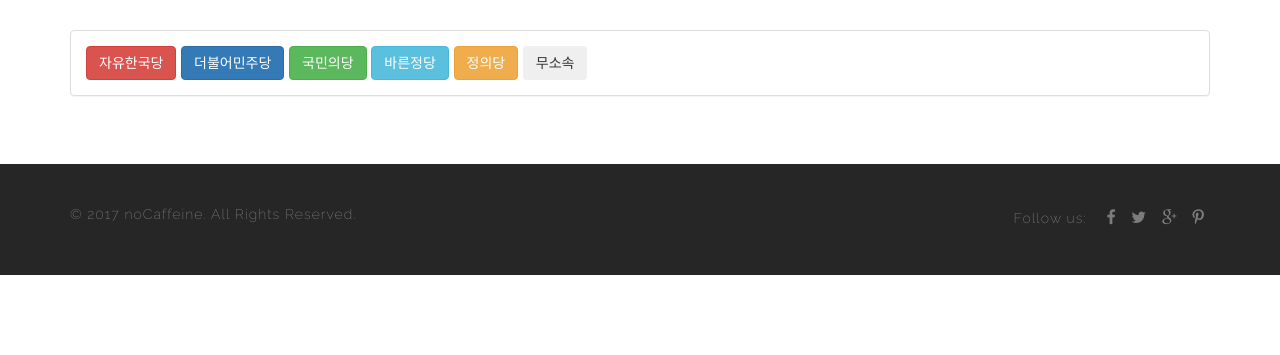
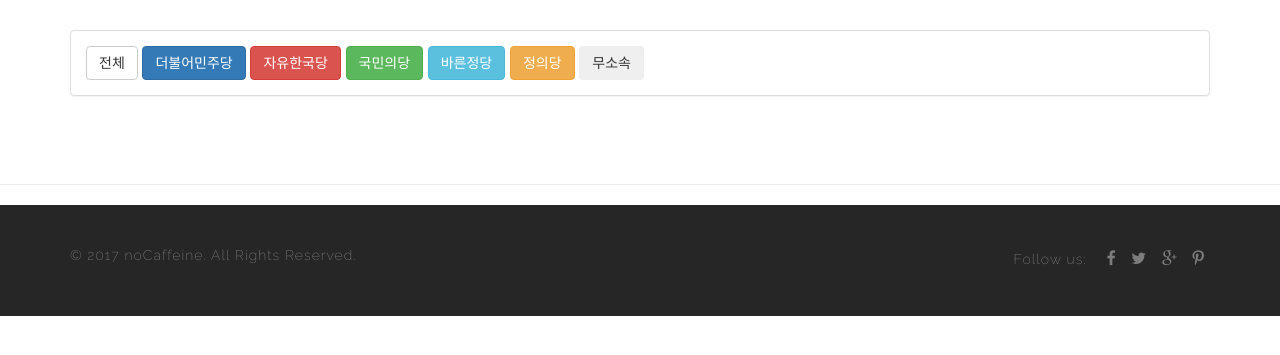
Before and after one commit to jucie15/NoCaffeine, a Django app: page /congressman/ in a window 1280 px wide. Shown: the part 80-435 px from the top of the page. Run offline with Django 3.2, Linux system fonts and the light colour scheme; data that the repository does not hold is empty; some libraries are stand-ins or nearby versions; some web fonts are replaced.

Commit message:
정당 선택버튼구현

```diff
--- a/commitment_verification/pledge/templates/pledge/congressman_list.html
+++ b/commitment_verification/pledge/templates/pledge/congressman_list.html
@@ -4,12 +4,14 @@
 <div class='container' style="margin-top: 30px;">
     <div class="panel panel-default">
     <div class="panel-body">
-    <button class="btn btn-danger">자유한국당</button>
-    <button class="btn btn-primary">더불어민주당</button>
-    <button class="btn btn-success">국민의당</button>
-    <button class="btn btn-info">바른정당</button>
-    <button class="btn btn-warning">정의당</button>
-    <button class="btn btn-basic">무소속</button>
+    <button class="btn btn-default" name="total">전체</button>
+    <!-- 당의 class이름은 당 영어이름 기준으로 했음 -->
+    <button class="btn btn-primary" name="democratic">더불어민주당</button>
+    <button class="btn btn-danger" name="libertykorea">자유한국당</button>
+    <button class="btn btn-success" name="people">국민의당</button>
+    <button class="btn btn-info" name="bareun">바른정당</button>
+    <button class="btn btn-warning" name="justice">정의당</button>
+    <button class="btn btn-basic" name="independent">무소속</button>
     </div>
     </div>
     <div class="congressman-list-row" style="margin:0 auto;">
@@ -44,4 +46,29 @@
         </ul>
     </div>
 </div><!-- /.container -->
+
+<hr/>
+<script type="text/javascript">
+    //당선택 버튼 처리
+    $('.btn').click(function(){
+        var party = $(this).text(); //text값으로 당이름 받아오기
+        switch(party){
+            case '전체': location.href="/congressman"; //기본 국회의원리스트 페이지
+                        break;
+            case '더불어민주당':location.href="/congressman/party/1";
+                                break;
+            case '자유한국당':location.href="/congressman/party/2";
+                            break;
+            case '국민의당': location.href="/congressman/party/3";
+                            break;
+            case '바른정당': location.href="/congressman/party/4";
+                            break;
+            case '정의당': location.href="/congressman/party/5";
+                        break;
+            case '무소속': location.href="/congressman/party/6";
+                        break;
+            default: location.href="/congressman";
+        }
+    });
+</script>
 {% endblock %}
--- a/commitment_verification/pledge/urls.py
+++ b/commitment_verification/pledge/urls.py
@@ -4,6 +4,8 @@ from pledge import views
 urlpatterns = [
     url(r'^$', views.index, name='index'),
     url(r'^congressman/$', views.congressman_list, name='congressman_list'),
+    #url(r'^congressman/$', views.congressman_party, name='congressman_party'),
+    url(r'^congressman/party/(?P<party>\d{1})?/$', views.congressman_party, name='congressman_party'),
     url(r'^congressman/(?P<cm_pk>\d+)/$', views.congressman_detail, name='congressman_detail'),
     url(r'^pledge/$', views.pledge_list, name='pledge_list'),
     url(r'^pledge/(?P<pledge_pk>\d+)/$', views.pledge_detail, name='pledge_detail'),
--- a/commitment_verification/pledge/views.py
+++ b/commitment_verification/pledge/views.py
@@ -20,10 +20,32 @@ def congressman_list(request):
     context = {}
     context['congressman_list'] = congressman_list
 
-    return render(request,
-        'pledge/congressman_list.html',
-        context
-        )
+    return render(request, 'pledge/congressman_list.html',context)
+
+def congressman_party(request, party=0):
+    party_name='무소속' #default 값
+
+    if party == '1' :
+        party_name = "더불어민주당"
+    elif party == '2':
+        party_name = "자유한국당"
+    elif party == '3':
+        party_name = "국민의당"
+    elif party == '4':
+        party_name = '바른정당'
+    elif party == '5':
+        party_name = '정의당'
+    else:
+        party_name = '무소속' #party=='6'
+
+    condition = (Q(party__icontains=party_name))
+    congressman_list = CongressMan.objects.filter(condition)
+
+    context = {}
+    context['congressman_list'] = congressman_list
+    context['party'] = party
+    return render(request, 'pledge/congressman_list.html', context)
+
 
 def congressman_detail(request, cm_pk):
     # 국회의원 세부
```
